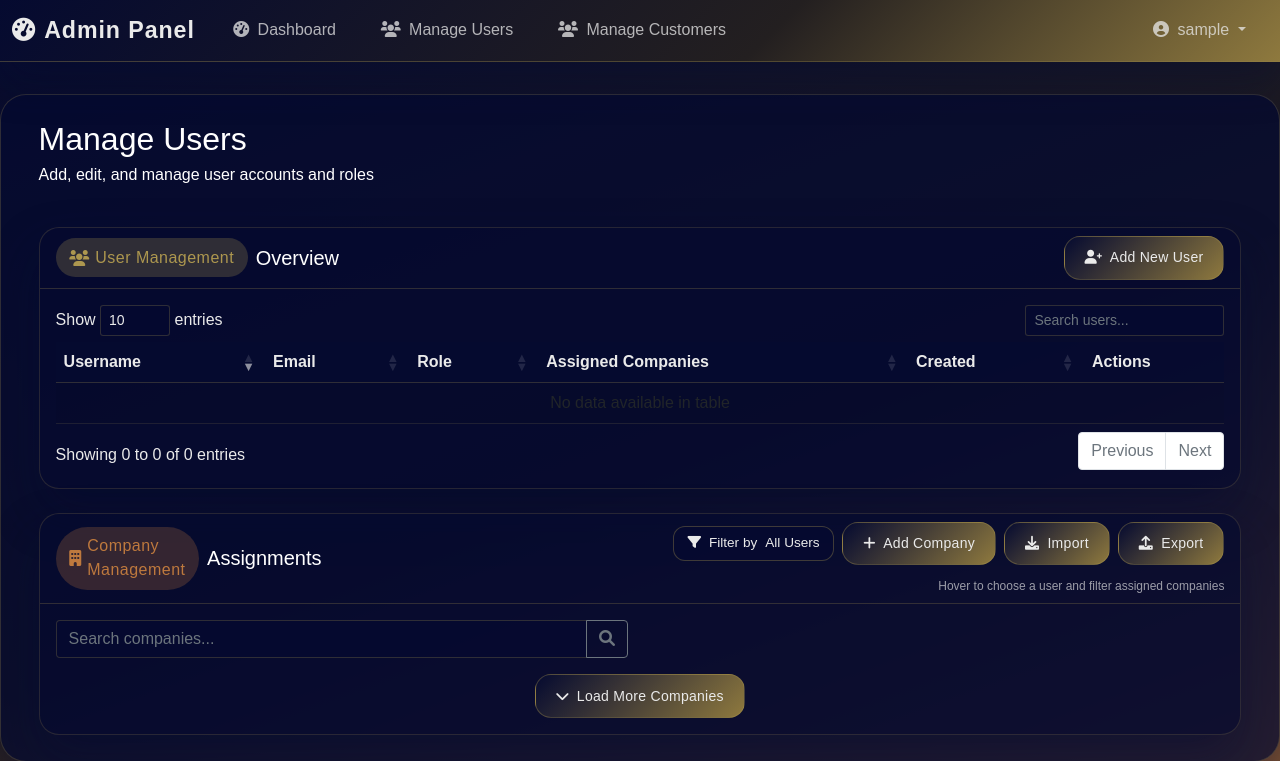
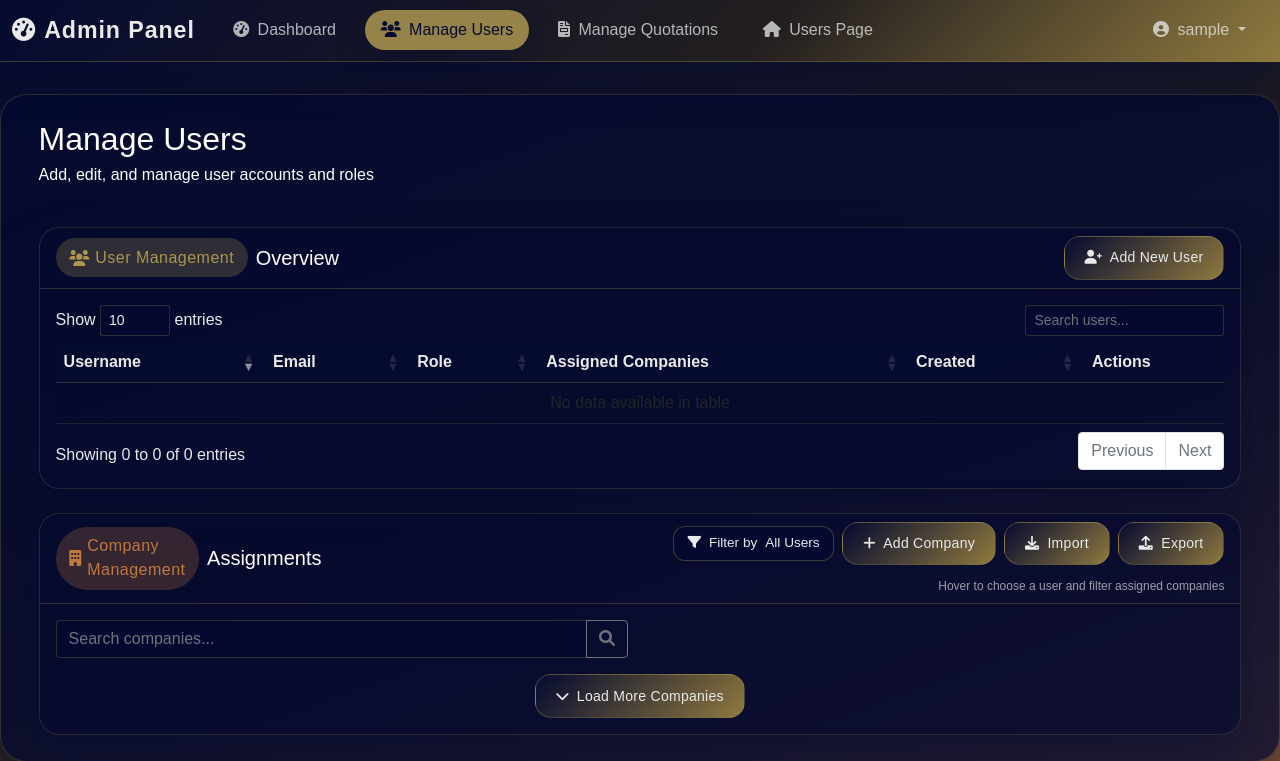
Before and after one commit to ADCY245/comp, a Flask app: page /admin/manage-users in a window 1280 px wide. Shown: the top 761 px of the page. Run offline with Flask 3, Linux system fonts and the light colour scheme; the visitor is signed in with stand-in values (Sample User, id 1); some libraries are stand-ins or nearby versions.

Commit message:
fix: unify admin navbar and clean manage users globals

```diff
--- a/templates/admin/base.html
+++ b/templates/admin/base.html
@@ -26,18 +26,23 @@
             <div class="collapse navbar-collapse" id="navbarNav">
                 <ul class="navbar-nav me-auto">
                     <li class="nav-item">
-                        <a class="nav-link" href="{{ url_for('admin_dashboard') }}">
+                        <a class="nav-link {% if request.endpoint == 'admin_dashboard' %}active{% endif %}" href="{{ url_for('admin_dashboard') }}">
                             <i class="fas fa-tachometer-alt me-1"></i> Dashboard
                         </a>
                     </li>
                     <li class="nav-item">
-                        <a class="nav-link" href="{{ url_for('admin_manage_users') }}">
+                        <a class="nav-link {% if request.endpoint == 'admin_manage_users' %}active{% endif %}" href="{{ url_for('admin_manage_users') }}">
                             <i class="fas fa-users me-1"></i> Manage Users
                         </a>
                     </li>
                     <li class="nav-item">
-                        <a class="nav-link" href="{{ url_for('admin_manage_users') }}">
-                            <i class="fas fa-users me-1"></i> Manage Customers
+                        <a class="nav-link {% if request.endpoint == 'admin_quotations' %}active{% endif %}" href="{{ url_for('admin_quotations') }}">
+                            <i class="fas fa-file-invoice me-1"></i> Manage Quotations
+                        </a>
+                    </li>
+                    <li class="nav-item">
+                        <a class="nav-link {% if request.endpoint == 'index' %}active{% endif %}" href="{{ url_for('index') }}">
+                            <i class="fas fa-home me-1"></i> Users Page
                         </a>
                     </li>
                 </ul>
--- a/templates/admin/manage_users.html
+++ b/templates/admin/manage_users.html
@@ -426,28 +426,6 @@
                 container.appendChild(btn);
             });
         }
-        // Global variables
-        let allUsers = [];
-        // Global variables
-        let currentUser = null;
-        let currentPage = 0;
-        const pageSize = 10;
-        let hasMoreCompanies = true;
-        let isSearching = false;
-        let currentSearchTerm = '';
-
-        // Table instances
-        let usersTable = null;
-        let companiesTable = null;
-        let allCompaniesForAssignment = [];
-        let companyModalInstance = null;
-        let lastCompanyModalTrigger = null;
-        let totalCompanyCount = 0;
-
-
-        // Constants
-        const companiesPerPage = 1000;
-
         function updateAssignedUsersPreview() {
             const preview = document.getElementById('assignedUsersPreview');
             const select = document.getElementById('companyAssignedTo');
```
